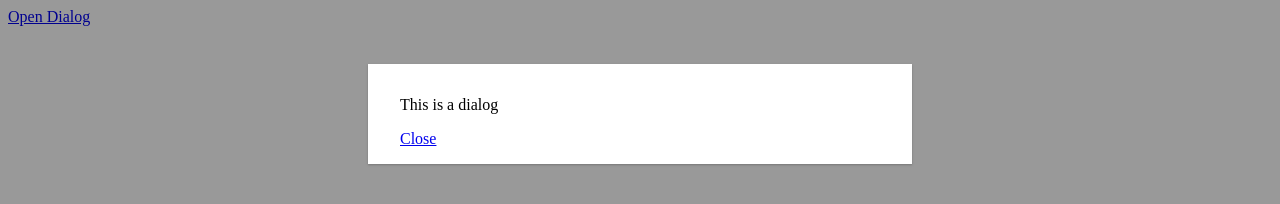
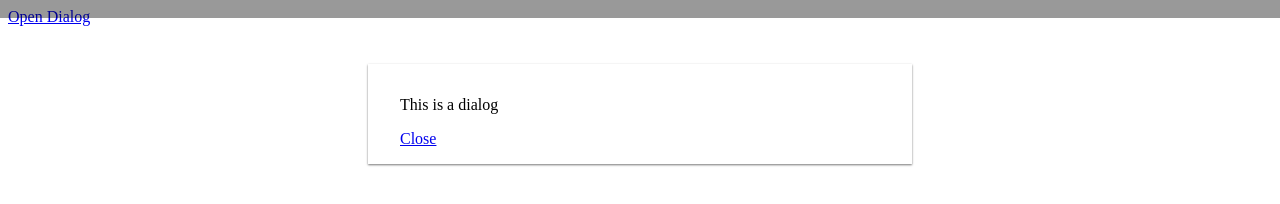
Before and after one commit to filamentgroup/dialog, a plain HTML site: page example.html in a window 1280 px wide. Both pictures are taken after a click on the link "Open Dialog". Drawn offline with nearby package versions, Linux system fonts and the light colour scheme.

Commit message:
Merge Scott’s fixes from last night.

```diff
--- a/dialog.css
+++ b/dialog.css
@@ -14,7 +14,6 @@
 	display: none;
 }
 .dialog-background {
-	min-height: 100%;
 	background: #aaa;
 	background-color: rgba(0,0,0,.4);
 	z-index: 99999;
--- a/dialog.js
+++ b/dialog.js
@@ -37,7 +37,7 @@
 
 				$el
 					.addClass( openClass )
-					.children( 0 )[ 0 ].style.top = scroll + "px";
+					[ 0 ].style.top = scroll + "px";
 
 				$html.addClass( openClass );
 				isOpen = true;
@@ -45,7 +45,7 @@
 				if( doc.activeElement ){
 					focused = doc.activeElement;
 				}
-				$el.children( 0 )[ 0 ].focus();
+				$el[ 0 ].focus();
 			}
 
 			function close(){
```
